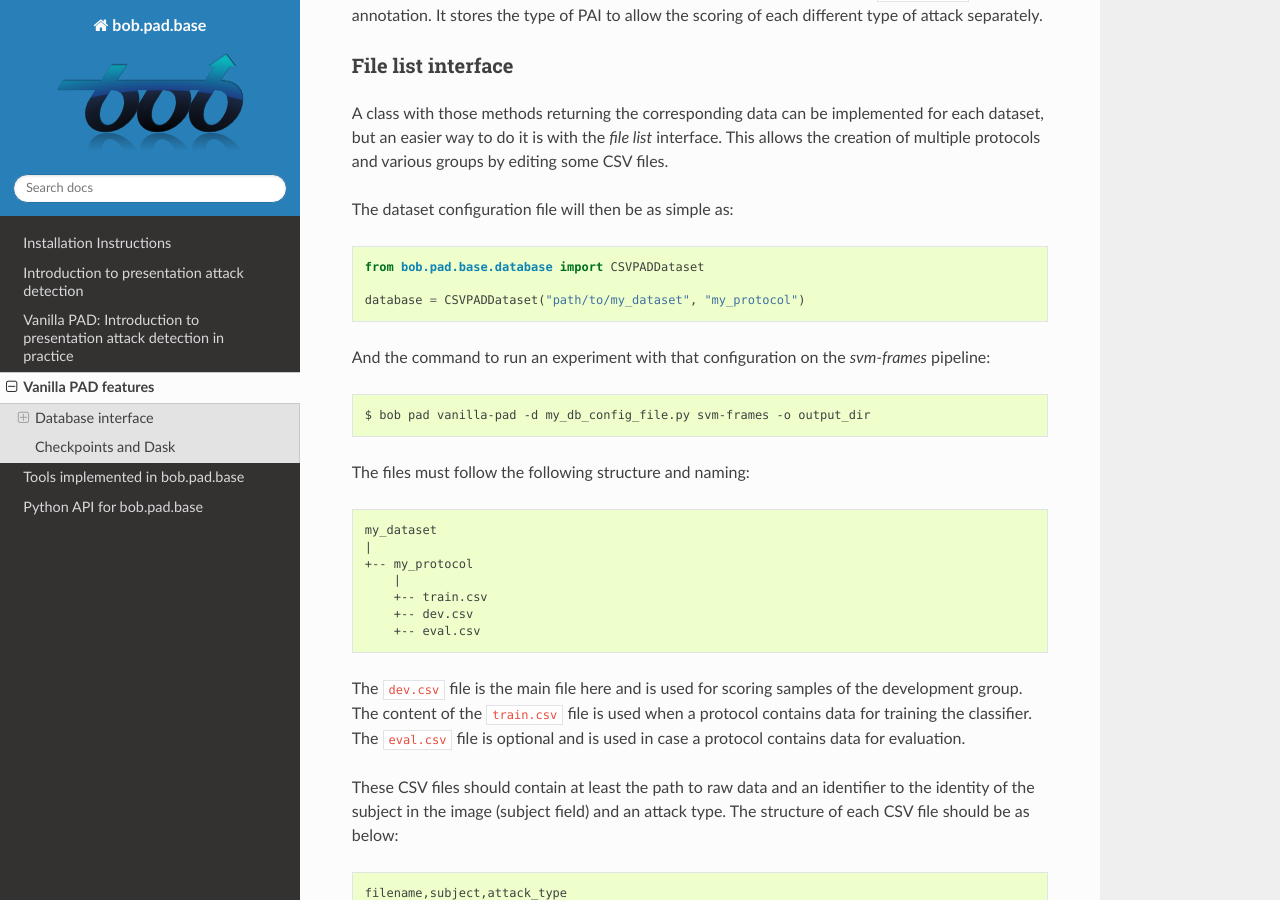
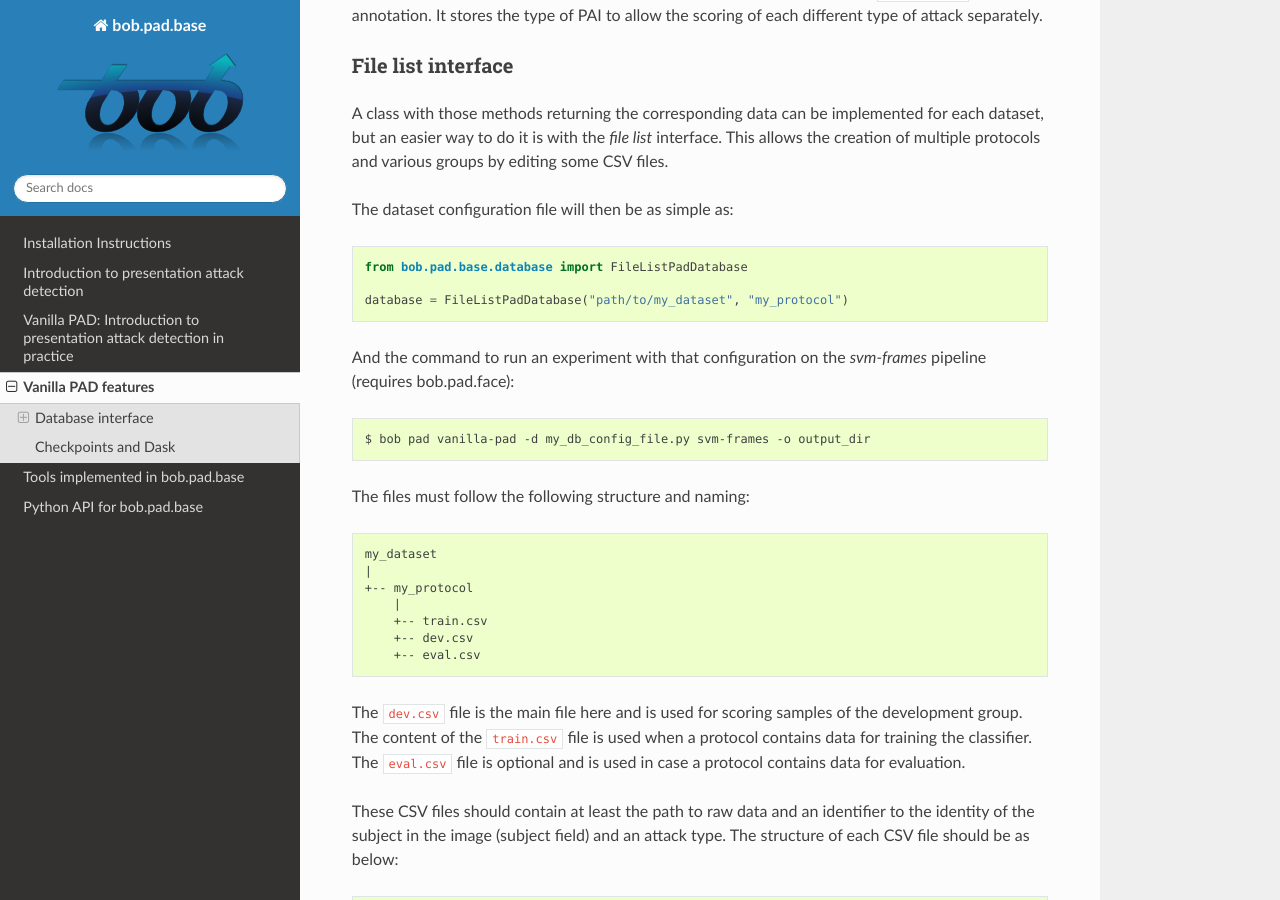
Before and after one commit to bioidiap/bob.pad.base, a Sphinx documentation site: the page built from doc/vanilla_pad_features.rst, in a window 1280 px wide and 900 px high, scrolled down 480 px. Built offline with Sphinx 7.4.7 and the Read the Docs theme 2.0.0, drawn with Linux system fonts in a browser that asks for light colours; the version number could not be read and is left out.

Commit message:
Updating vanilla_pad_features.rst with proper class name FileListPadDatabase instead of CSVPADDataset

```diff
--- a/doc/vanilla_pad_features.rst
+++ b/doc/vanilla_pad_features.rst
@@ -32,11 +32,11 @@ The dataset configuration file will then be as simple as:
 
 .. code-block:: python
 
-   from bob.pad.base.database import CSVPADDataset
+   from bob.pad.base.database import FileListPadDatabase
 
-   database = CSVPADDataset("path/to/my_dataset", "my_protocol")
+   database = FileListPadDatabase("path/to/my_dataset", "my_protocol")
 
-And the command to run an experiment with that configuration on the `svm-frames` pipeline::
+And the command to run an experiment with that configuration on the `svm-frames` pipeline (requires bob.pad.face)::
 
 $ bob pad vanilla-pad -d my_db_config_file.py svm-frames -o output_dir
 
```
